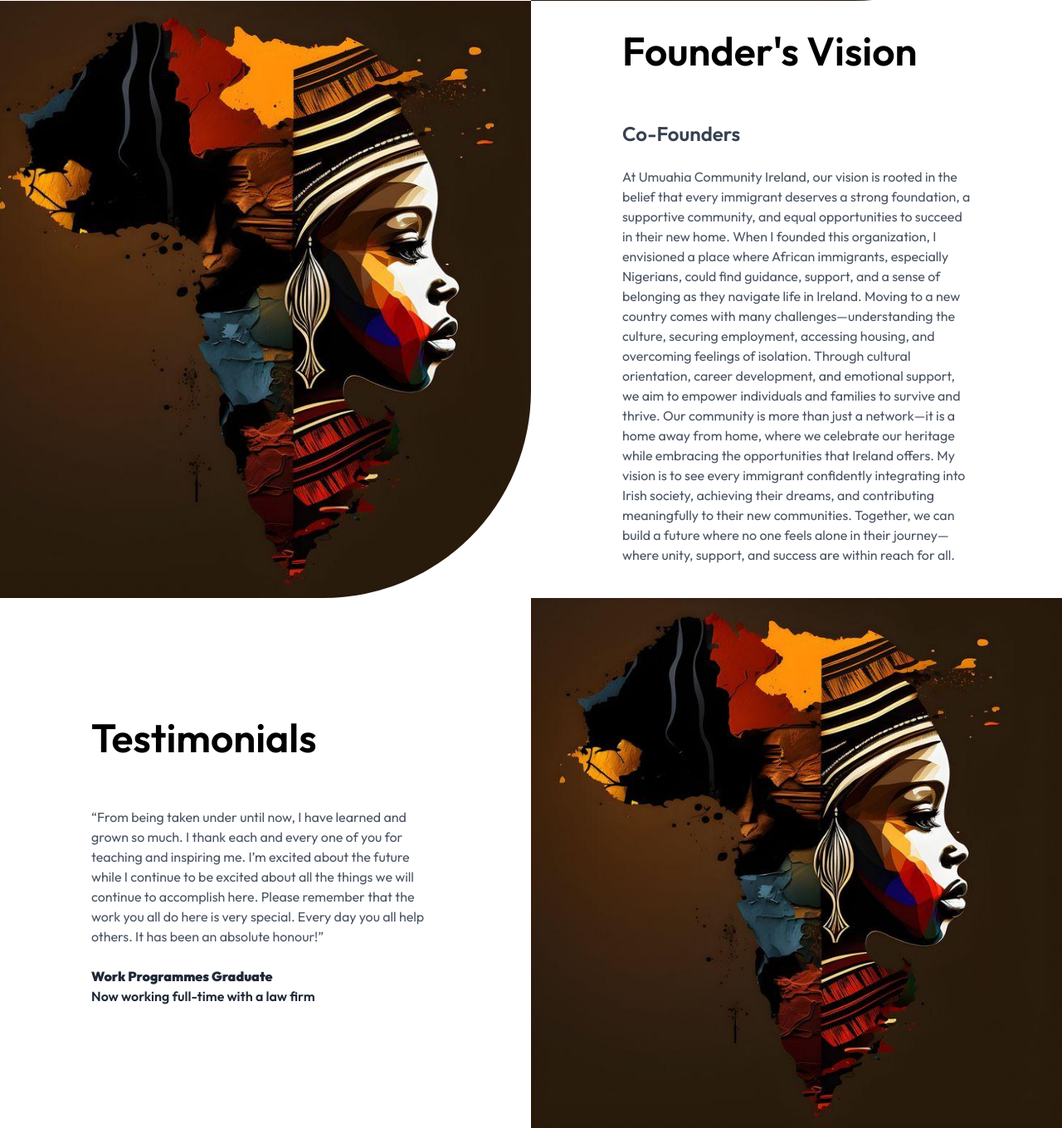
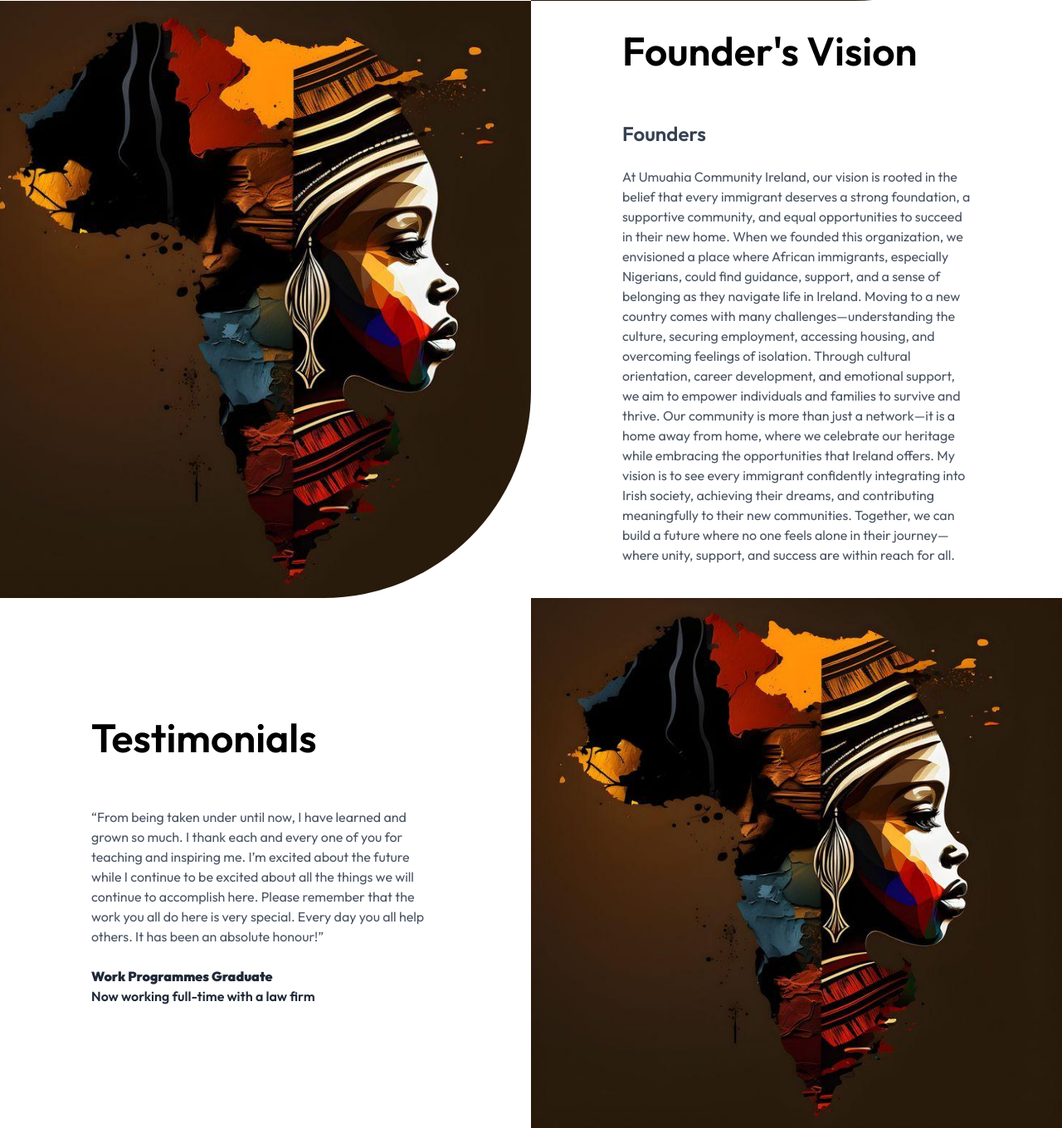
Before and after one commit to ugly-ceaser/umuahiaMain, a Django app: page / in a window 1280 px wide. Shown: the part 1579-2939 px from the top of the page at 83% size. Run offline with Django 5.2, Linux system fonts and the light colour scheme; data that the repository does not hold is empty; parts of the project's set-up code (start-up, migrations or seed data) failed here and were passed over; some libraries are stand-ins or nearby versions.

Commit message:
Update index.html

```diff
--- a/templates/index.html
+++ b/templates/index.html
@@ -78,18 +78,21 @@
         <div class="w-full md:w-1/2 space-y-2 p-10 flex items-center justify-center" data-aos="fade-right" data-aos-delay="400">
             <div class="w-full md:w-3/4 space-y-6">
                 <h1 class="text-4xl md:text-[3rem] font-semibold text-black mb-7 md:mb-16" data-aos="fade-up">Founder's Vision</h1>
-                <h2 class="text-2xl font-semibold text-gray-700" data-aos="fade-up" data-aos-delay="200">Co-Founders</h2>
+                <h2 class="text-2xl font-semibold text-gray-700" data-aos="fade-up" data-aos-delay="200">Founders</h2>
                 <p class="text-md text-gray-600" data-aos="fade-up" data-aos-delay="300">
                   At Umuahia Community Ireland, our vision is rooted in the belief that every immigrant deserves a strong
-                  foundation, a supportive community, and equal opportunities to succeed in their new home. When I founded
-                  this organization, I envisioned a place where African immigrants, especially Nigerians, could find guidance,
+                  foundation, a supportive community, and equal opportunities to succeed in their new home. When we founded
+                  this organization, we envisioned a place where African immigrants, especially Nigerians, could find guidance,
                   support, and a sense of belonging as they navigate life in Ireland.
+
                   Moving to a new country comes with many challenges—understanding the culture, securing employment, accessing
                   housing, and overcoming feelings of isolation. Through cultural orientation, career development, and emotional
                   support, we aim to empower individuals and families to survive and thrive.
+
                   Our community is more than just a network—it is a home away from home, where we celebrate our heritage while
                   embracing the opportunities that Ireland offers. My vision is to see every immigrant confidently integrating
                   into Irish society, achieving their dreams, and contributing meaningfully to their new communities.
+
                   Together, we can build a future where no one feels alone in their journey—where unity, support, and success
                   are within reach for all.
                 </p>
```
